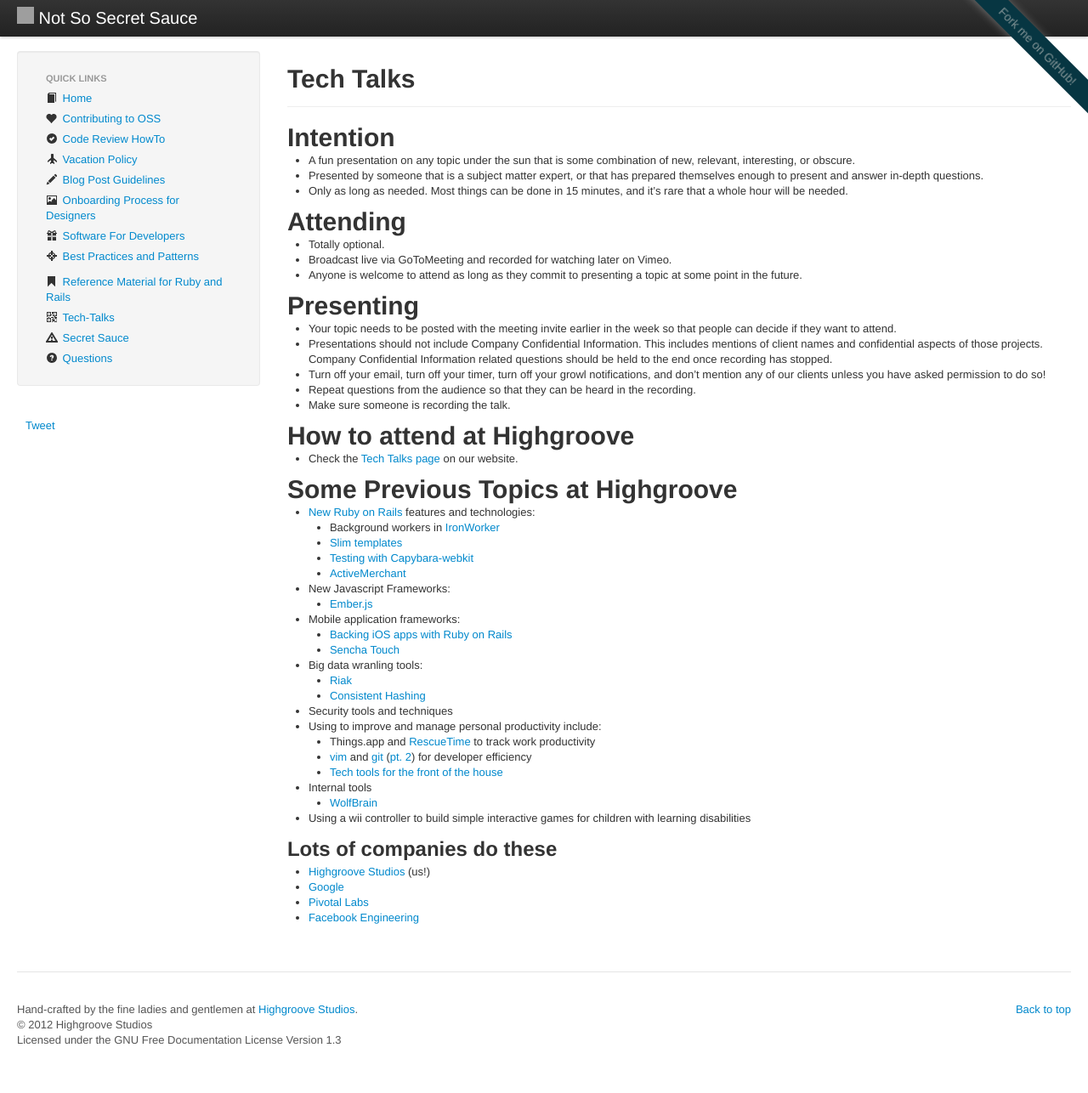
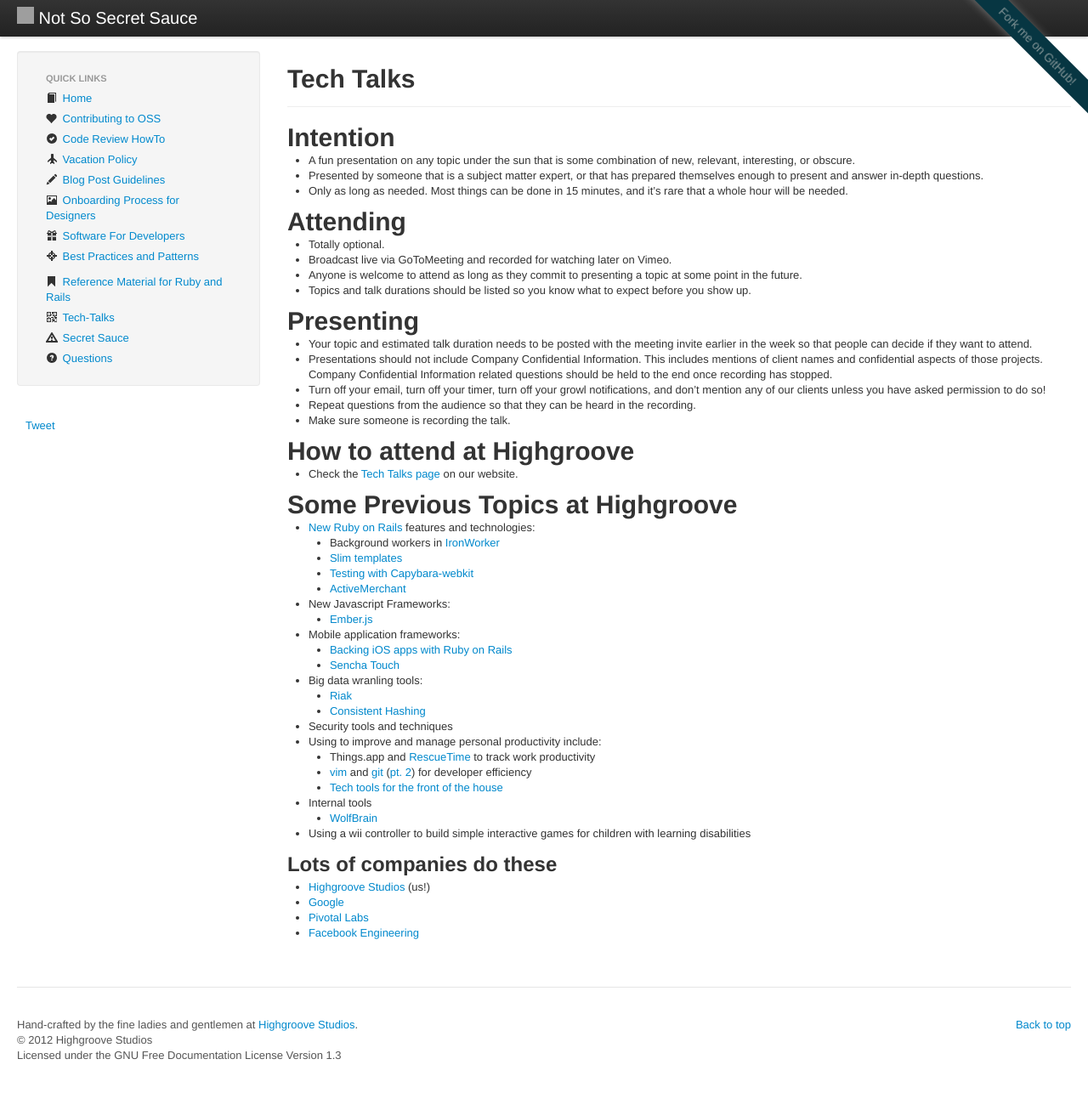
Before and after one commit to daveworth/not-so-secret-sauce, a Jekyll site: the page built from topics/tech-talks.md, in a window 1280 px wide and 1287 px high. Shown: the whole window at 85% size. Built offline with Jekyll 4.4.1, drawn with Linux system fonts in a browser that asks for light colours; nearby versions of some CDN libraries; comment, search, counter and statistics services are not loaded; grey boxes are pictures that could not be loaded.

Commit message:
Adds notes about talk duration to tech talk guidelines

```diff
--- a/topics/tech-talks.md
+++ b/topics/tech-talks.md
@@ -15,10 +15,11 @@
 * Totally optional.
 * Broadcast live via GoToMeeting and recorded for watching later on Vimeo.
 * Anyone is welcome to attend as long as they commit to presenting a topic at some point in the future.
+* Topics and talk durations should be listed so you know what to expect before you show up.
 
 # Presenting
 
-* Your topic needs to be posted with the meeting invite earlier in the week so that people can decide if they want to attend.
+* Your topic and estimated talk duration needs to be posted with the meeting invite earlier in the week so that people can decide if they want to attend.
 * Presentations should not include Company Confidential Information. This includes mentions of client names and confidential aspects of those projects.  Company Confidential Information related questions should be held to the end once recording has stopped.
 * Turn off your email, turn off your timer, turn off your growl notifications, and don't mention any of our clients unless you have asked permission to do so!
 * Repeat questions from the audience so that they can be heard in the recording.
```
